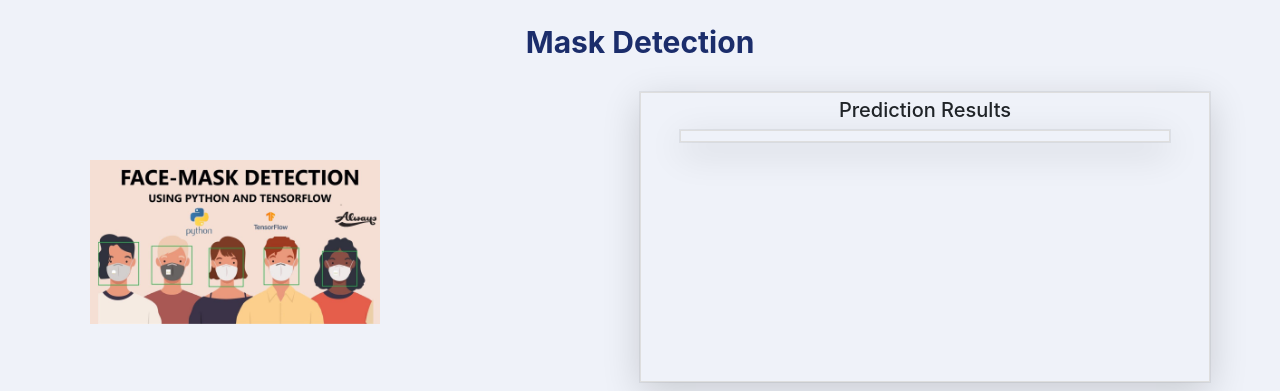
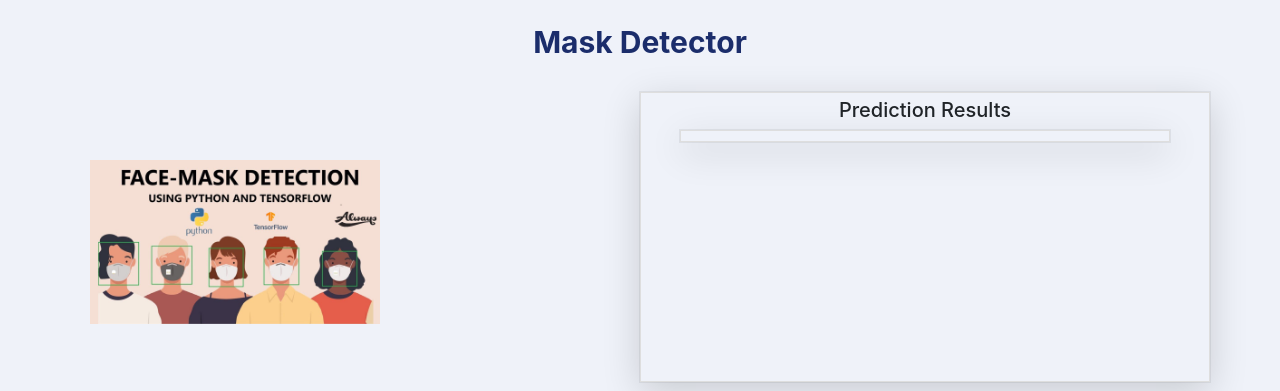
Before and after one commit to mririi/MaskDetector, a Flask app: page / in a window 1280 px wide. Shown: the top 391 px of the page. Run offline with Flask 2, Linux system fonts and the light colour scheme; some libraries are stand-ins or nearby versions.

Commit message:
changed title

```diff
--- a/templates/index.html
+++ b/templates/index.html
@@ -179,7 +179,7 @@
   <body>
     <div class="main container">
       <section class="iupload">
-        <h3 class="text-center py-4">Mask Detection</h3>
+        <h3 class="text-center py-4">Mask Detector</h3>
         <div class="row">
           <div class="img-part col-md-6">
             <div class="image-part">
```
Also changed, not shown: .github/workflows/ci-ct-cd.yml.
